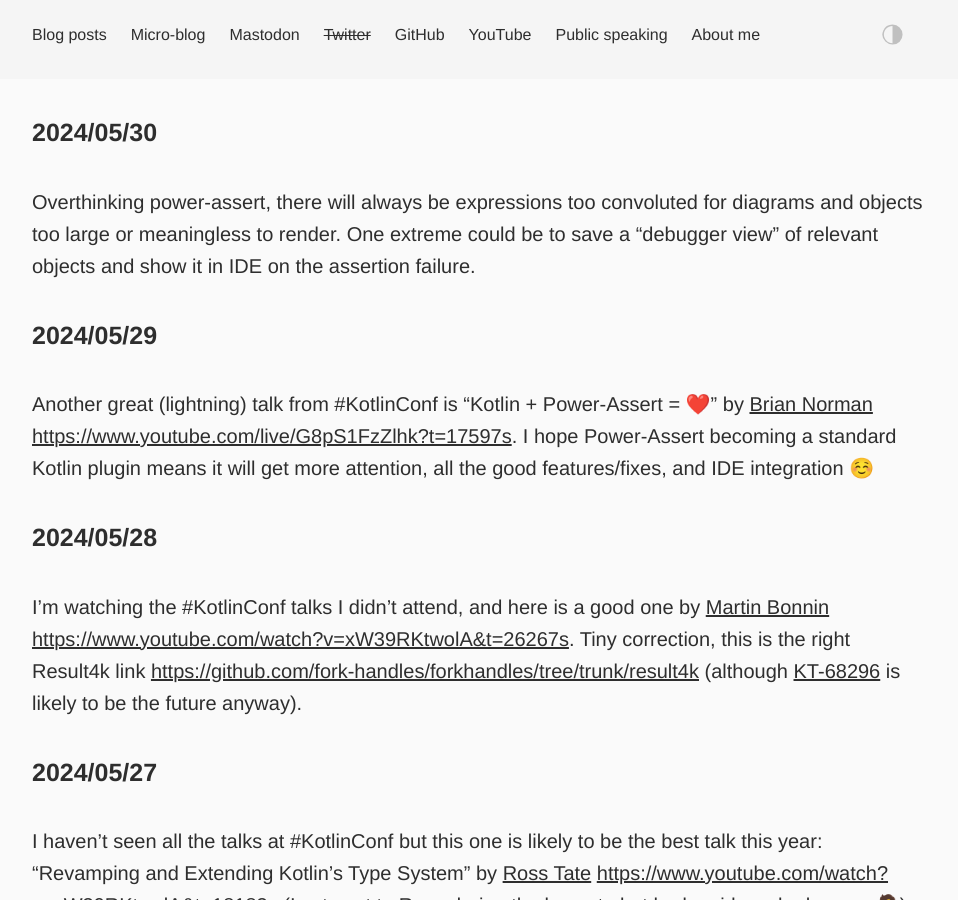
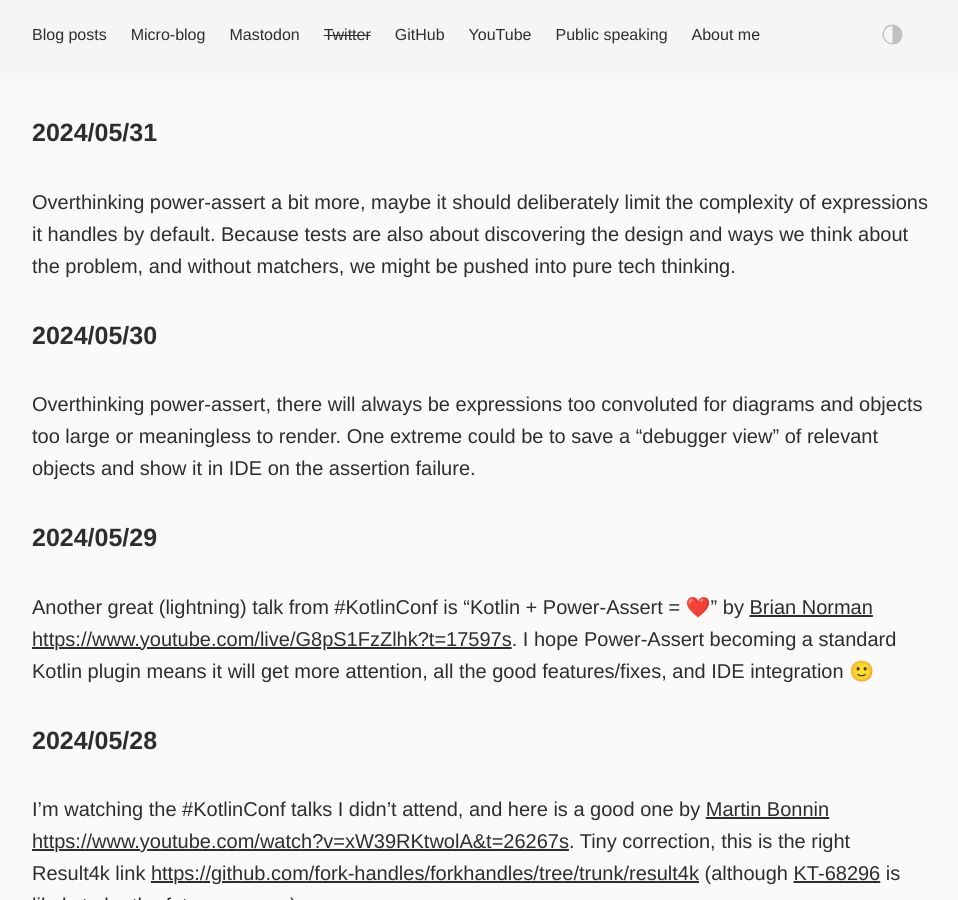
Before and after one commit to dkandalov/dkandalov.github.io, a Jekyll site: the page built from micro-blog.md, in a window 1280 px wide and 900 px high. Shown: the whole window, without its empty margins (160-1118 px from the left). Built offline with Jekyll 4.4.1, drawn with Linux system fonts in a browser that asks for light colours.

Commit message:
updated micro-blog

```diff
--- a/micro-blog.md
+++ b/micro-blog.md
@@ -3,11 +3,14 @@ layout: post
 permalink: /micro-blog/
 ---
 
+#### 2024/05/31
+Overthinking power-assert a bit more, maybe it should deliberately limit the complexity of expressions it handles by default. Because tests are also about discovering the design and ways we think about the problem, and without matchers, we might be pushed into pure tech thinking.
+
 #### 2024/05/30
 Overthinking power-assert, there will always be expressions too convoluted for diagrams and objects too large or meaningless to render. One extreme could be to save a "debugger view" of relevant objects and show it in IDE on the assertion failure.
 
 #### 2024/05/29
-Another great (lightning) talk from #KotlinConf is "Kotlin + Power-Assert = ❤️" by [Brian Norman](https://mastodon.social/@bnorm@kotlin.social) <https://www.youtube.com/live/G8pS1FzZlhk?t=17597s>. I hope Power-Assert becoming a standard Kotlin plugin means it will get more attention, all the good features/fixes, and IDE integration ☺️
+Another great (lightning) talk from #KotlinConf is "Kotlin + Power-Assert = ❤️" by [Brian Norman](https://mastodon.social/@bnorm@kotlin.social) <https://www.youtube.com/live/G8pS1FzZlhk?t=17597s>. I hope Power-Assert becoming a standard Kotlin plugin means it will get more attention, all the good features/fixes, and IDE integration 🙂
 
 #### 2024/05/28
 I'm watching the #KotlinConf talks I didn't attend, and here is a good one by [Martin Bonnin](https://twitter.com/martinbonnin) <https://www.youtube.com/watch?v=xW39RKtwolA&t=26267s>. Tiny correction, this is the right Result4k link <https://github.com/fork-handles/forkhandles/tree/trunk/result4k> (although [KT-68296](https://youtrack.jetbrains.com/issue/KT-68296) is likely to be the future anyway).
```
